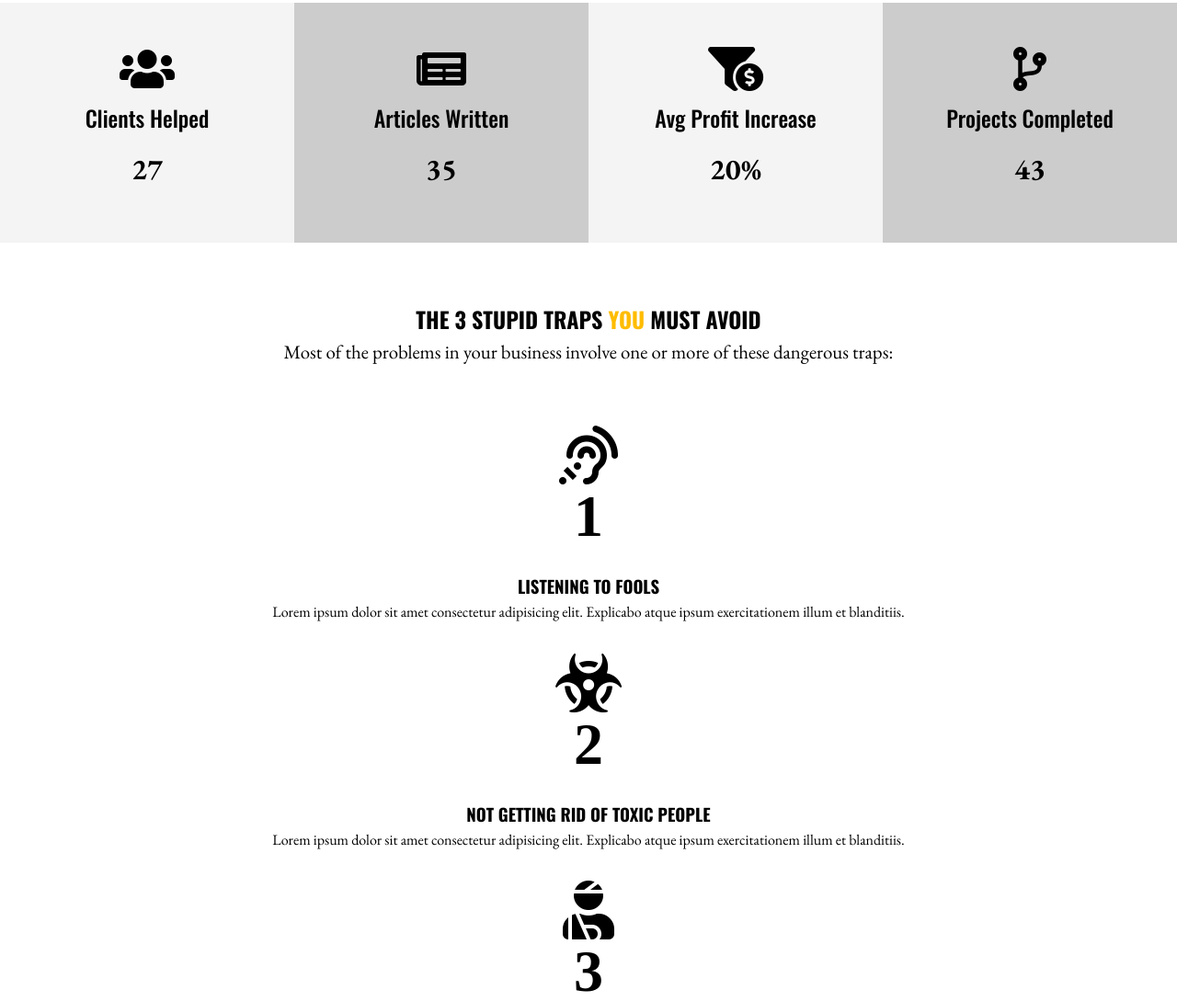
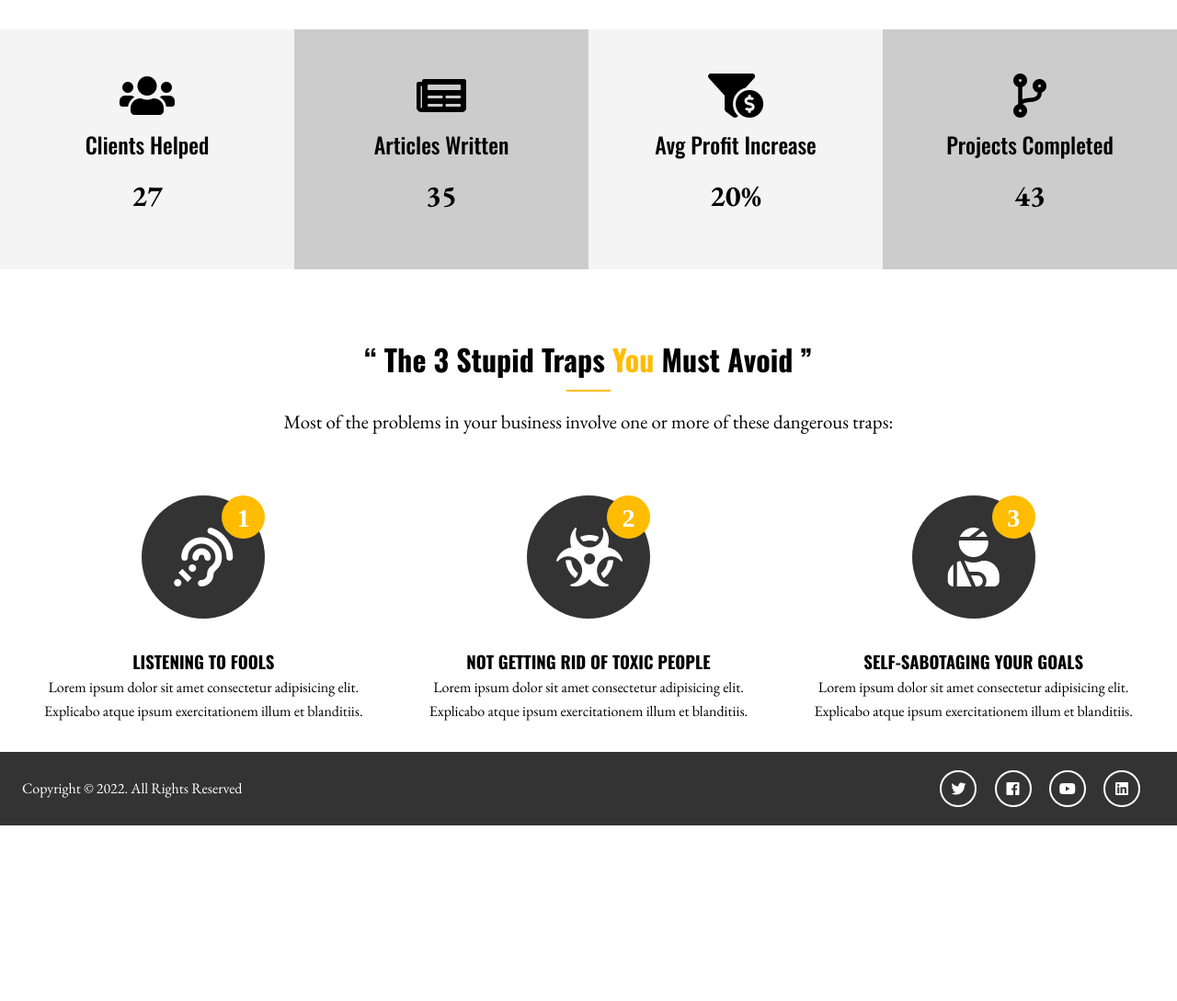
Before and after one commit to chris-rimes/portfolio_sass, a website: page index.html in a window 1280 px wide. Shown: the part 1158-2247 px from the top of the page at 92% size. After the commit the page ends 2056 px from the top, so only its background shows below. Drawn offline with nearby package versions, Linux system fonts and the light colour scheme.

Commit message:
Finish Homepage

```diff
--- a/index.html
+++ b/index.html
@@ -42,7 +42,7 @@
               ><span
                 class="txt-type"
                 data-wait="3000"
-                data-words='["Strategist", "Craftsman", "Speaker", "Great"]'
+                data-words='["Strategist", "Author", "Speaker", "Great"]'
               ></span
             ></em>
           </h1>
@@ -121,32 +121,32 @@
         <h2 class="section-title">
           The 3 Stupid traps <span class="highlight-main">you</span> must avoid
         </h2>
-        <div class="bottome-line"></div>
+        <div class="bottom-line"></div>
         <p class="lead">
           Most of the problems in your business involve one or more of these dangerous traps:
         </p>
-        <div class="traps">
+        <div class="trap">
           <div>
             <i class="fas fa-assistive-listening-systems fa-4x trap-icon my-2">
-              <div class="trap-step">1</div>
+              <div class="trap-step"><span class="trap-step-number">1</span></div>
             </i>
-            <div class="clr"></div>
+
             <h3>Listening to Fools</h3>
             <p>Lorem ipsum dolor sit amet consectetur adipisicing elit. Explicabo atque ipsum exercitationem illum et blanditiis.</p>
           </div>
           <div>
             <i class="fas fa-biohazard fa-4x trap-icon my-2">
-              <div class="trap-step">2</div>
+              <div class="trap-step"><span class="trap-step-number">2</span></div>
             </i>
-            <div class="clr"></div>
+
             <h3>Not getting rid of toxic people</h3>
             <p>Lorem ipsum dolor sit amet consectetur adipisicing elit. Explicabo atque ipsum exercitationem illum et blanditiis.</p>
           </div>
           <div>
             <i class="fas fa-user-injured fa-4x trap-icon my-2">
-              <div class="trap-step">3</div>
+              <div class="trap-step"><span class="trap-step-number">3</span></div>
             </i>
-            <div class="clr"></div>
+
             <h3>Self-sabotaging your goals</h3>
             <p>Lorem ipsum dolor sit amet consectetur adipisicing elit. Explicabo atque ipsum exercitationem illum et blanditiis.</p>
           </div>
@@ -154,6 +154,19 @@
       </div>
     </section>
 
+    <!-- Footer -->
+    <footer id="main-footer">
+      <div class="footer-content container">
+        <p>Copyright &copy; 2022. All Rights Reserved</p>
+        <div class="social">
+          <i class="fab fa-twitter"></i>
+          <i class="fab fa-facebook"></i>
+          <i class="fab fa-youtube"></i>
+          <i class="fab fa-linkedin"></i>
+        </div>
+      </div>
+    </footer>
+
     <!-- Type Effect Tutorial: https://www.youtube.com/watch?v=POX3dt-pB4E -->
     <script src="dist/js/typewriter.js"></script>
   </body>
--- a/scss/_config.scss
+++ b/scss/_config.scss
@@ -1,7 +1,17 @@
 //Variables
 $website-width: 1280px;
 $main-color: #ffbc00;
-$light-color:  #f4f4f4;
+$light-color: #f4f4f4;
 $medium-color: #ccc;
 $dark-color: #333;
 $bg-image: url("../img/empire.webp");
+
+//set text color
+
+@function set-text-color($color) {
+  @if (lightness($color) > 50) {
+    @return #000;
+  } @else {
+    @return #fff;
+  }
+}
--- a/scss/_utilities.scss
+++ b/scss/_utilities.scss
@@ -84,3 +84,29 @@ input[class^='btn-']:hover {
 .highlight-main {
   color: $main-color;
 }
+
+.section-title {
+  font-size: 2rem;
+  display: block;
+  padding: 0.5rem;
+  text-align: center;
+  font-weight: 800;
+  quotes: "“" "”" "‘" "’";
+  text-transform: capitalize;
+}
+
+.section-title::before {
+    content: open-quote;
+}
+.section-title::after {
+    content: close-quote;
+}
+
+.bottom-line {
+  height: 2px;
+  width: 3rem;
+  background: $main-color;
+  display: block;
+  margin: 0 auto 1rem auto;
+
+}
--- a/scss/main.scss
+++ b/scss/main.scss
@@ -5,6 +5,7 @@
 * {
   margin: 0;
   padding: 0;
+
 }
 
 body {
@@ -169,4 +170,84 @@ img {
       }
     }
   }
+
+  // Home Section C
+  &-c {
+    .trap {
+      display: grid;
+      grid-template-columns: repeat(3, 1fr);
+      grid-gap: 1.5rem;
+      text-align: center;
+
+      &-step {
+        position: absolute;
+        top: 0;
+        right: 0;
+        font-size: 28px;
+        background: $main-color;
+        color: set-text-color($main-color);
+        border-radius: 50%;
+        height: 15px;
+        width: 15px;
+        line-height: 15px;
+        padding: 1rem;
+        transition: all 1s;
+
+      }
+
+      &-icon {
+        border-radius: 50%;
+        background: $dark-color;
+        color: set-text-color($dark-color);
+        padding: 2rem;
+        width: 70px;
+        height: 70px;
+        line-height: 70px;
+        text-align: center;
+        position: relative;
+        transition: all 1s;
+
+        &:hover {
+          background: $main-color;
+          width: 90px;
+          height: 90px;
+          line-height: 90px;
+
+          .trap-step {
+            background: $dark-color;
+            color: set-text-color($dark-color);
+          }
+        }
+      }
+    }
+  }
 }
+
+// Footer
+#main-footer {
+  background: $dark-color;
+  color: #fff;
+  height: 5rem;
+
+  .footer-content {
+    display: flex;
+    justify-content: space-between;
+    height: 5rem;
+    align-items: center;
+
+    .social .fab {
+      margin-right: 1rem;
+      border: 2px #fff solid;
+      border-radius: 50%;
+      height: 20px;
+      width: 20px;
+      line-height: 20px;
+      text-align: center;
+      padding: 0.5rem;
+
+      &:hover {
+        background-color: $main-color;
+      }
+    }
+  }
+}
```
Also changed, not shown: dist/css/main.css.
